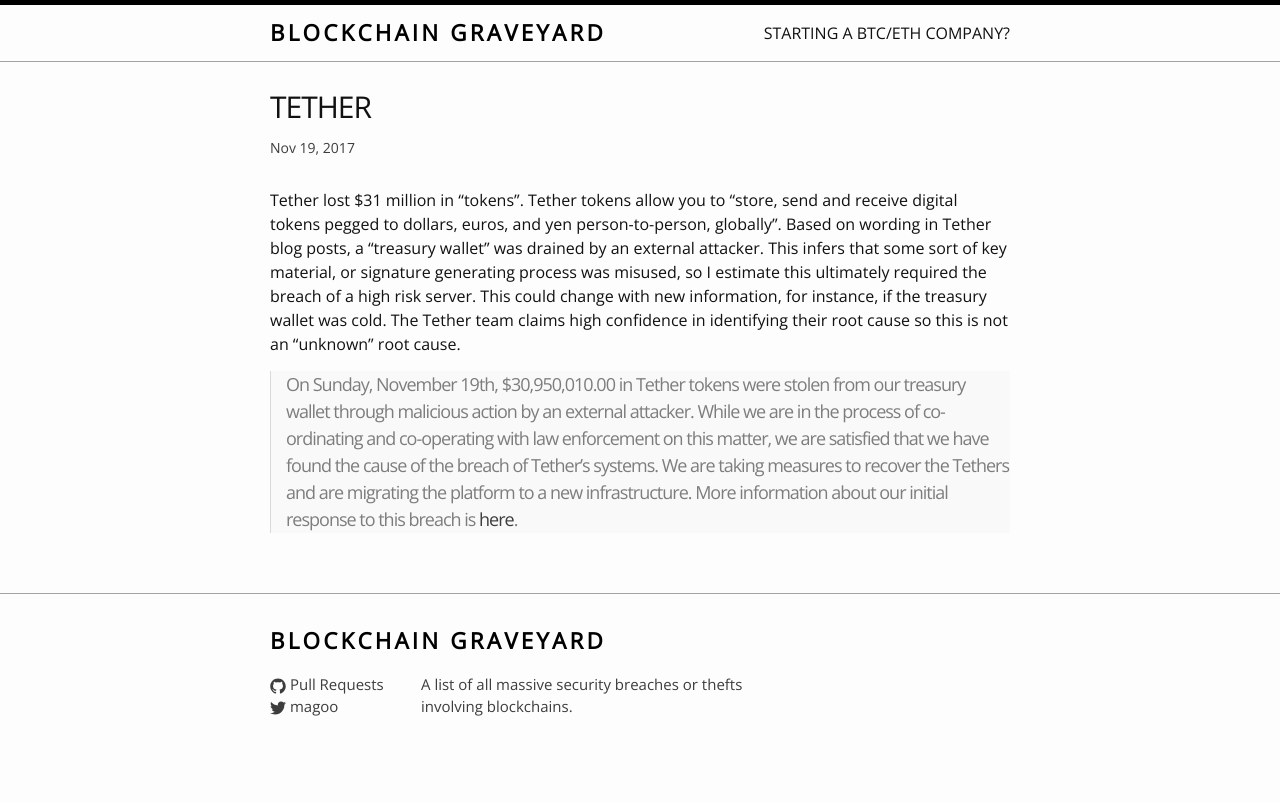
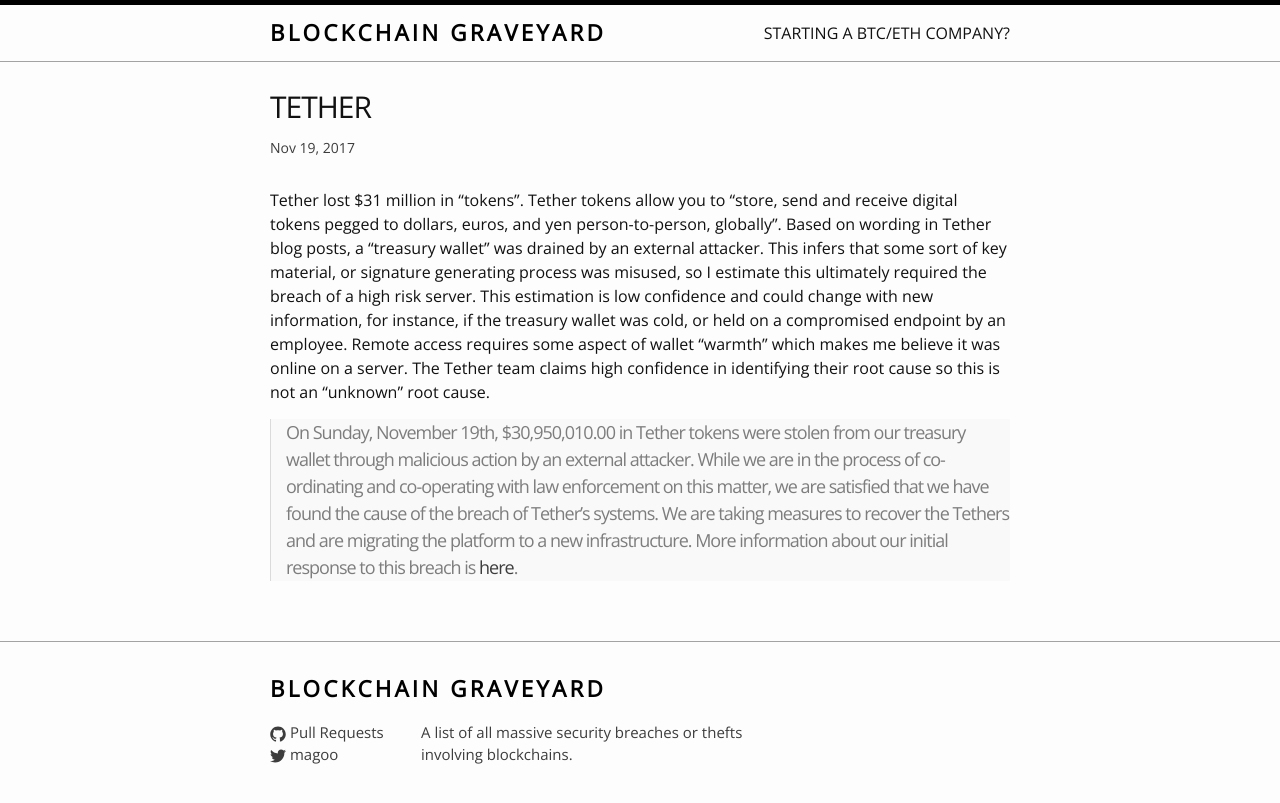
Before and after one commit to magoo/Blockchain-Graveyard, a Jekyll site: the page built from _posts/2017-12-02-tether.markdown, in a window 1280 px wide. Shown: the top 803 px of the page. Built offline with Jekyll 4.4.1, drawn with Linux system fonts in a browser that asks for light colours; nearby versions of some CDN libraries.

Commit message:
More details

```diff
--- a/_posts/2017-12-02-tether.markdown
+++ b/_posts/2017-12-02-tether.markdown
@@ -5,6 +5,6 @@
 categories: server
 link: https://tether.to/tether-critical-announcement/
 ---
-Tether lost $31 million in "tokens". Tether tokens allow you to "store, send and receive digital tokens pegged to dollars, euros, and yen person-to-person, globally". Based on wording in Tether blog posts, a "treasury wallet" was drained by an external attacker. This infers that some sort of key material, or signature generating process was misused, so I estimate this ultimately required the breach of a high risk server. This could change with new information, for instance, if the treasury wallet was cold. The Tether team claims high confidence in identifying their root cause so this is not an "unknown" root cause.
+Tether lost $31 million in "tokens". Tether tokens allow you to "store, send and receive digital tokens pegged to dollars, euros, and yen person-to-person, globally". Based on wording in Tether blog posts, a "treasury wallet" was drained by an external attacker. This infers that some sort of key material, or signature generating process was misused, so I estimate this ultimately required the breach of a high risk server. This estimation is low confidence and could change with new information, for instance, if the treasury wallet was cold, or held on a compromised endpoint by an employee. Remote access requires some aspect of wallet "warmth" which makes me believe it was online on a server. The Tether team claims high confidence in identifying their root cause so this is not an "unknown" root cause.
 
 > On Sunday, November 19th, $30,950,010.00 in Tether tokens were stolen from our treasury wallet through malicious action by an external attacker. While we are in the process of co-ordinating and co-operating with law enforcement on this matter, we are satisfied that we have found the cause of the breach of Tether’s systems. We are taking measures to recover the Tethers and are migrating the platform to a new infrastructure. More information about our initial response to this breach is [here](https://tether.to/tether-critical-announcement/).
```
